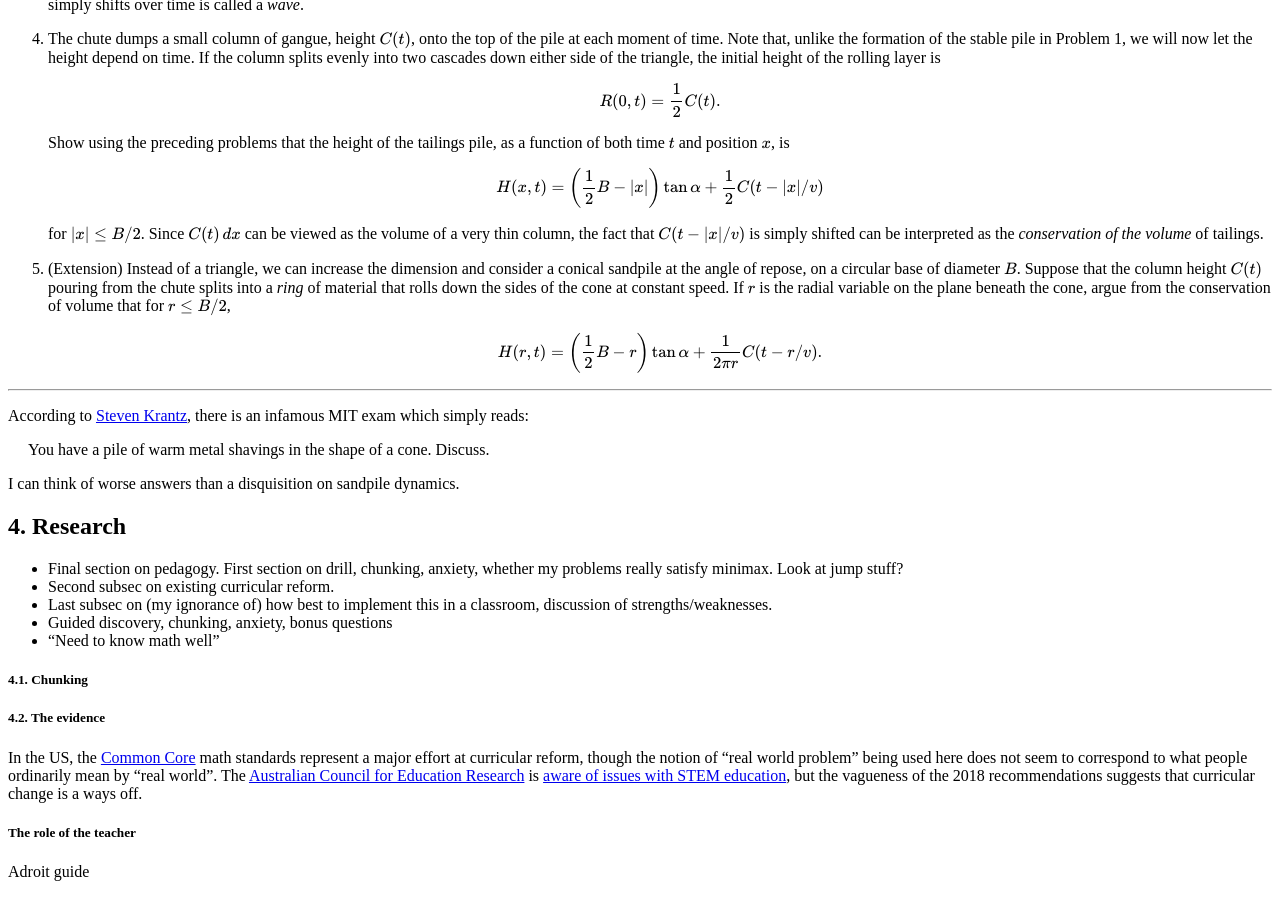
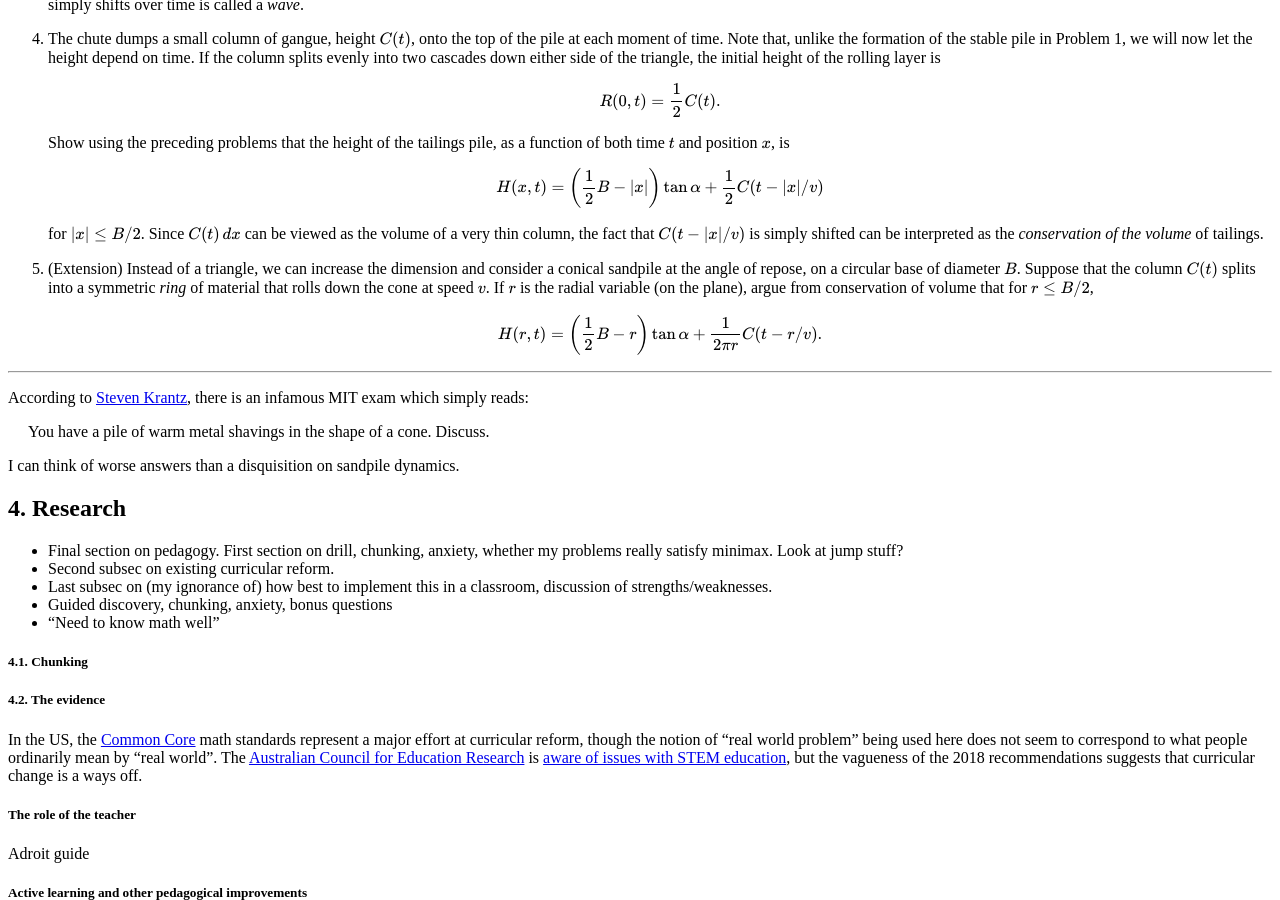
Before and after one commit to hapax/hapax.github.io, a Jekyll site: the page built from assets/teaching.md, in a window 1280 px wide and 900 px high, scrolled down 22981 px. Built offline with Jekyll 4.4.1, drawn with Linux system fonts in a browser that asks for light colours; our own code applies the rules of GitHub Pages for plain Markdown files; formulas are drawn with MathJax 3; a script that is not in the unit is left out.

Commit message:
Update teaching.md

```diff
--- a/assets/teaching.md
+++ b/assets/teaching.md
@@ -1276,11 +1276,10 @@ to either side which limits the maximum size of the standing layer.
 
 5. (Extension) Instead of a triangle, we can increase the dimension and
     consider a conical sandpile at the angle of repose, on a circular base of diameter $B$.
-	Suppose that the column height $C(t)$ pouring from the chute
-    splits into a *ring* of material that rolls down the
-    sides of the cone at constant speed.
-	If $r$ is the radial variable on the plane beneath the cone,
-   argue from the conservation of volume that for $r \leq B/2$,
+	Suppose that the column $C(t)$ splits into a symmetric *ring* of
+    material that rolls down the cone at speed $v$.
+	If $r$ is the radial variable (on the plane), argue from
+    conservation of volume that for $r \leq B/2$,
 
    $$
    H(r, t) = \left(\frac{1}{2}B - r\right) \tan\alpha +
```
